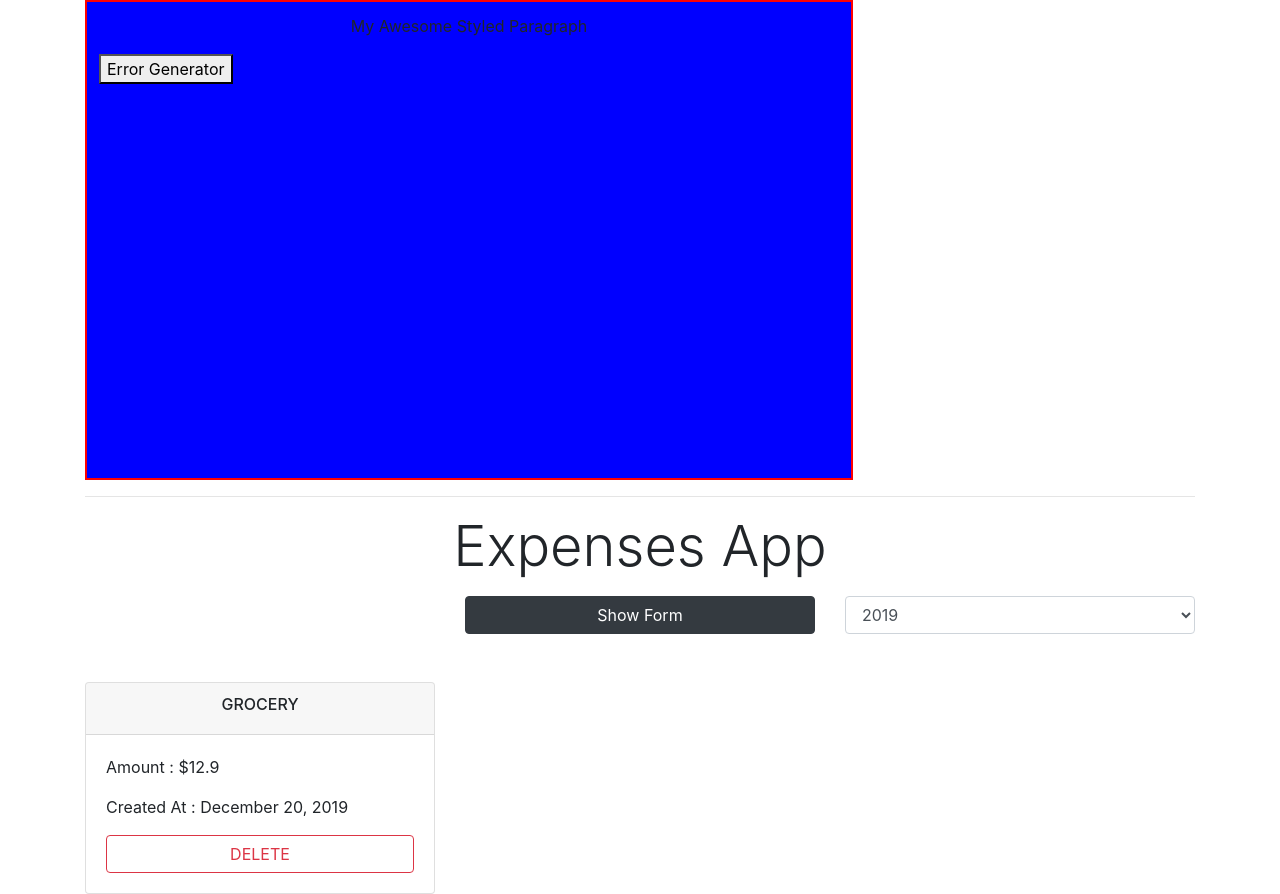
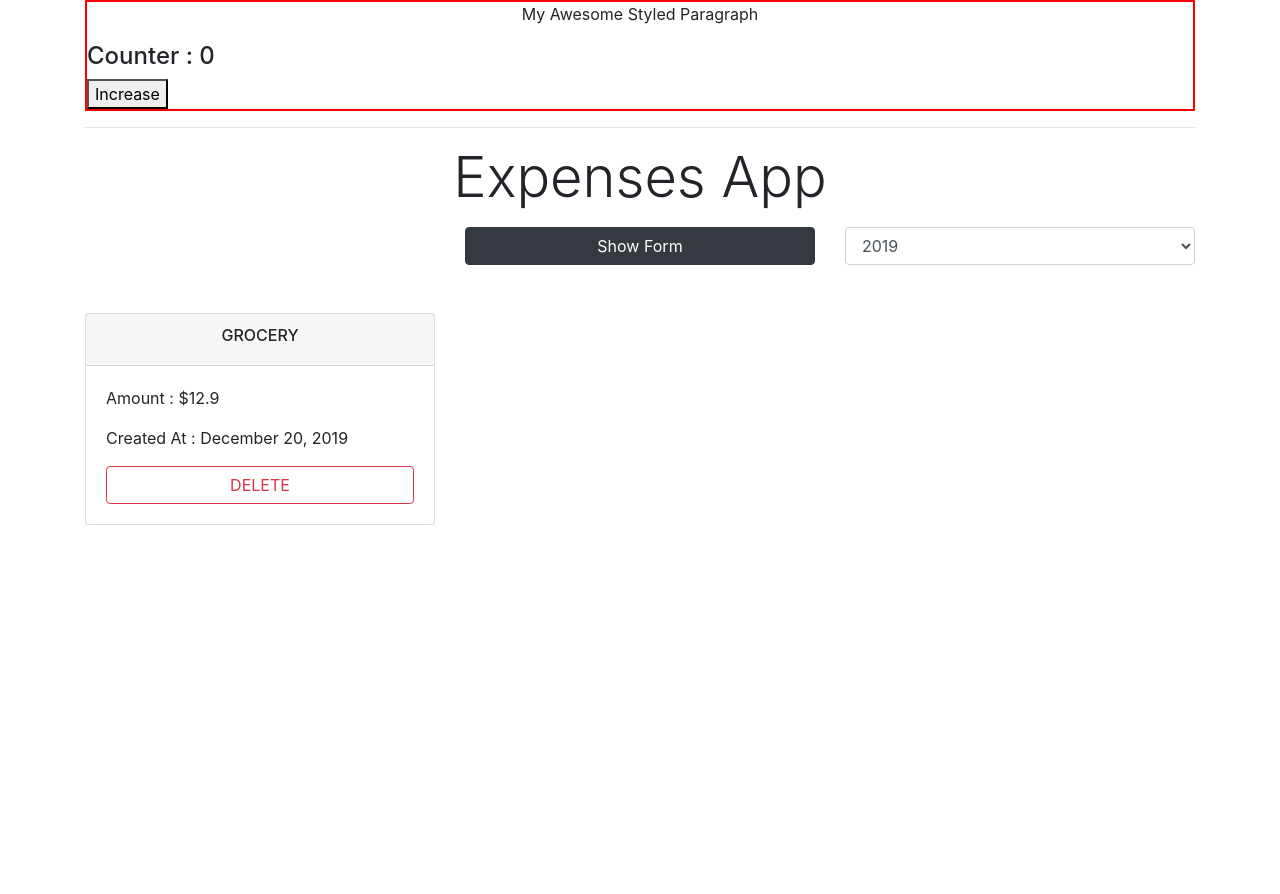
Before and after one commit to synergy2411/brillio-react-apr22, a React (Create React App) app in the folder first-app/: page / in a window 1280 px wide. After the commit the page ends 800 px from the top, so only its background shows below. Built offline with nearby package versions, Linux system fonts and the light colour scheme.

Commit message:
error boundary worked

```diff
--- a/first-app/src/Components/ErrorBoundary/ErrorBoundary.tsx
+++ b/first-app/src/Components/ErrorBoundary/ErrorBoundary.tsx
@@ -1,37 +1,75 @@
-import React from 'react';
+import React, { Component, ErrorInfo, ReactNode } from "react";
 
-interface PropType {
-    children : React.ReactNode
+interface Props {
+  children: ReactNode;
 }
 
-interface StateType  { hasError : boolean}
-
-class ErrorBoundary extends React.Component <PropType,StateType> {
-
-    constructor(props : PropType) {
-        super(props);
-        this.state = {
-            hasError : false
-        }
+interface State {
+  hasError: boolean;
 }
 
-    static getDrivedStateFromError(error : Error){
+class ErrorBoundary extends Component<Props, State> {
+  state: State = {
+    hasError: false
+  };
+
+  static getDerivedStateFromError(err : Error){
     return { hasError: true };
   }
 
-    componentDidCatch(error : Error){
-        console.log("[COMPONENT DID CATCH]", error)
-        this.setState({
-            hasError : true
-        })
+  componentDidCatch(error: Error, errorInfo: ErrorInfo) {
+    console.log("Uncaught error:", error, errorInfo);
   }
 
-    render(): React.ReactNode {
-        if(this.state.hasError){
-            return <h4>Error Catched</h4>
+  render() {
+    if (this.state.hasError) {
+      return <h1>Something Went Wrong!!!</h1>;
     }
+
     return this.props.children;
   }
 }
 
 export default ErrorBoundary;
+
+
+
+// interface PropType {
+//     children : React.ReactNode
+// }
+
+// interface StateType  { hasError : boolean}
+
+// class ErrorBoundary extends React.Component <PropType,StateType> {
+
+//     constructor(props : PropType) {
+//         super(props);
+//         this.state = {
+//             hasError : false
+//         }
+//     }
+
+//     static getDrivedStateFromError(error : Error){
+//         console.log("getDrivedStateFromError");
+
+//         return { hasError: true };
+//     }
+
+//     componentDidCatch(error : Error){
+//         console.log("[COMPONENT DID CATCH]", error)
+//         this.setState({
+//             hasError : true
+//         })
+//     }
+
+//     render(): React.ReactNode {
+//         console.log("render");
+
+//         if(this.state.hasError){
+//             return <h4>Error Catched</h4>
+//         }
+//         return this.props.children;
+//     }
+// }
+
+// export default ErrorBoundary;
--- a/first-app/src/Components/Playground/MyStyledComp/MyStyledComp.tsx
+++ b/first-app/src/Components/Playground/MyStyledComp/MyStyledComp.tsx
@@ -1,33 +1,29 @@
+import { useState } from 'react';
 import styled from 'styled-components';
+
 let Wrapper = styled.div`
         border: 2px red solid;
-        width: 60vw;
-        height: 60vh;
-        padding: 12px;
-        left : 20px;
-        &:hover{
-            background-color : lightgrey;
-        }
-        @media screen and (min-width: 768px) {
-            &{
-              background-color: blue;
-            }
-          }
     `;
 
 let MyParagraph = styled.p`
           text-align : center;
     `
+const MyStyledComponent: React.FC<{}> = (props) => {
+const [ count, setCount ]= useState(0);
 
-    const generateError = () => {
-        // nonCallbale()
+    const increaseHandler = () => {
+        setCount(prevCounter => prevCounter + 1)
     }
 
-const MyStyledComponent: React.FC<{}> = (props) => {
+    if(count > 3){
+        throw new Error("Count value should not greater than THREE")
+    }
+
     return (
         <Wrapper>
             <MyParagraph>My Awesome Styled Paragraph</MyParagraph>
-            <button onClick={generateError}>Error Generator</button>
+            <h4>Counter : {count} </h4>
+            <button onClick={increaseHandler}>Increase</button>
         </Wrapper>
     )
 }
```
Also changed, not shown: 1 other file (tests, documents, lock files or other folders). Lines whose indentation alone changed are shown as unchanged.
